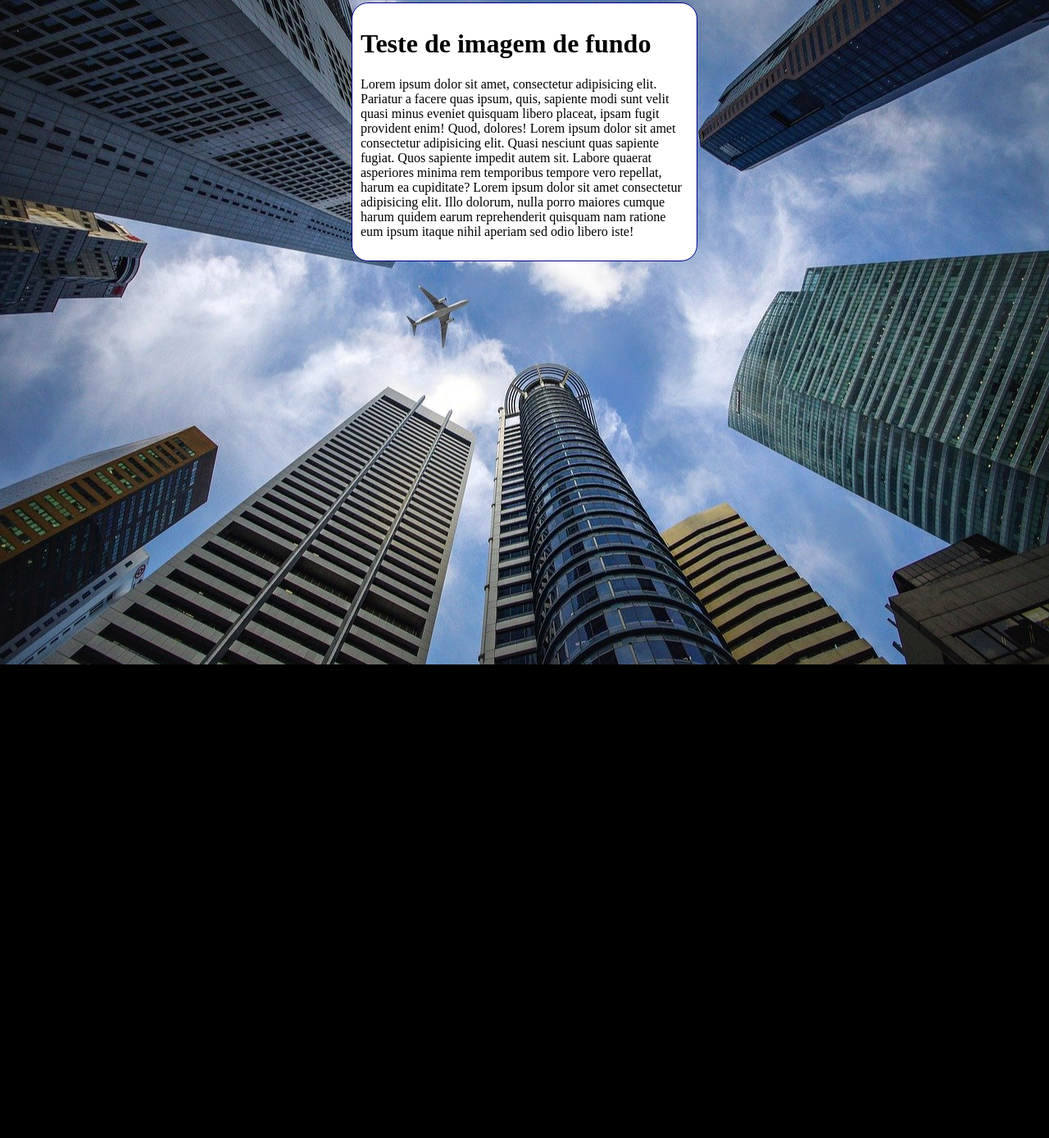
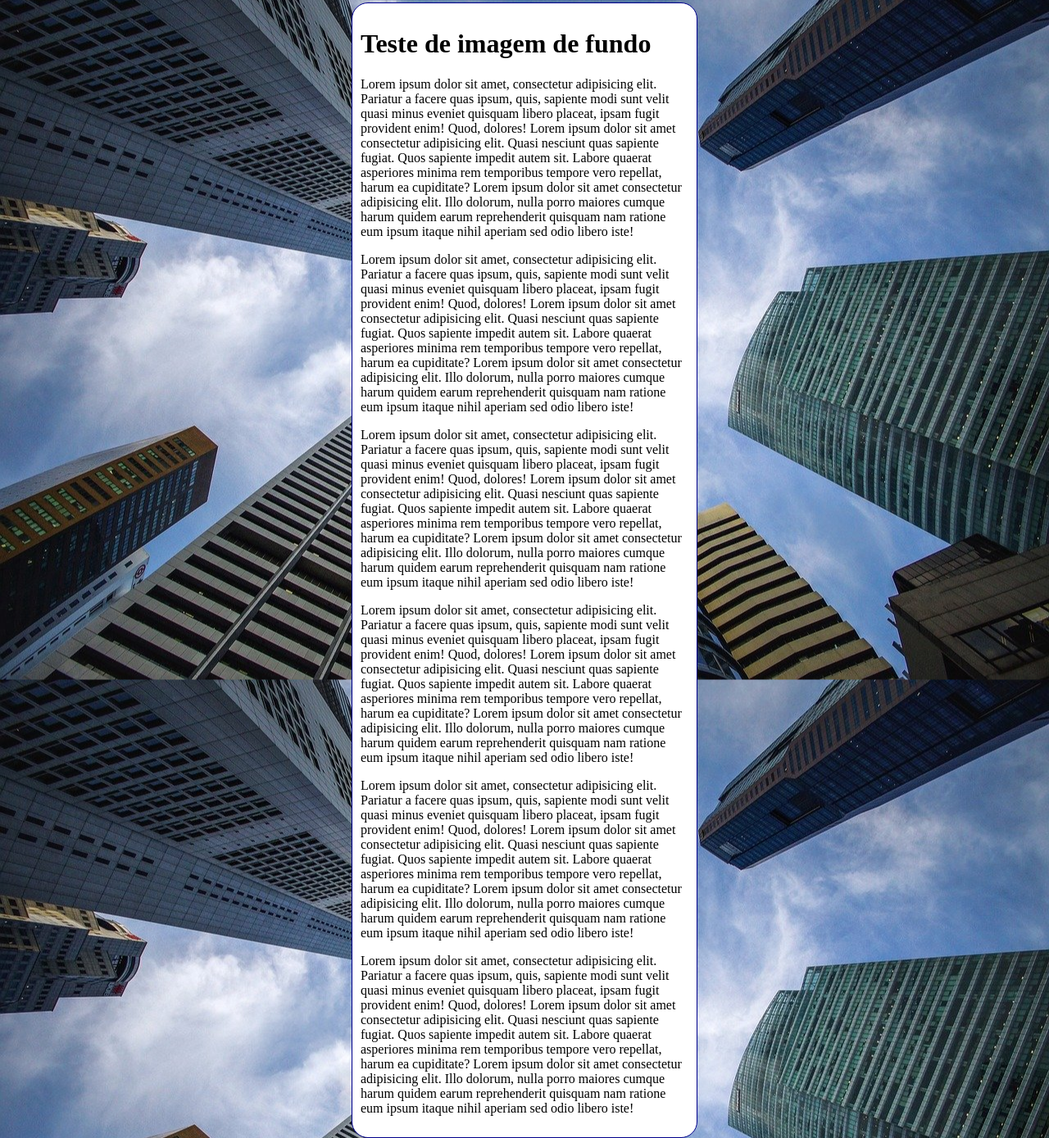
Before and after one commit to AlderlanCorrea/html-css, a plain HTML site: page exercicios/exe022/fundo006.html in a window 1280 px wide. Shown: the part 5-1394 px from the top of the page at 82% size. Before the commit the page ends 816 px from the top, so only its background shows below. Drawn offline with Linux system fonts and the light colour scheme.

Commit message:
Manipulando imagens

```diff
--- a/exercicios/exe022/fundo006.html
+++ b/exercicios/exe022/fundo006.html
@@ -10,7 +10,7 @@
             background-color: black;
             background-image: url("imagens/wallpaper002.jpg");
             background-position: center center;
-            background-repeat: no-repeat;
+            background-repeat: repeat;
             background-size: cover;
         }
 
@@ -28,6 +28,11 @@
     <main>
         <h1>Teste de imagem de fundo</h1>
         <p>Lorem ipsum dolor sit amet, consectetur adipisicing elit. Pariatur a facere quas ipsum, quis, sapiente modi sunt velit quasi minus eveniet quisquam libero placeat, ipsam fugit provident enim! Quod, dolores! Lorem ipsum dolor sit amet consectetur adipisicing elit. Quasi nesciunt quas sapiente fugiat. Quos sapiente impedit autem sit. Labore quaerat asperiores minima rem temporibus tempore vero repellat, harum ea cupiditate? Lorem ipsum dolor sit amet consectetur adipisicing elit. Illo dolorum, nulla porro maiores cumque harum quidem earum reprehenderit quisquam nam ratione eum ipsum itaque nihil aperiam sed odio libero iste!</p>
+        <p>Lorem ipsum dolor sit amet, consectetur adipisicing elit. Pariatur a facere quas ipsum, quis, sapiente modi sunt velit quasi minus eveniet quisquam libero placeat, ipsam fugit provident enim! Quod, dolores! Lorem ipsum dolor sit amet consectetur adipisicing elit. Quasi nesciunt quas sapiente fugiat. Quos sapiente impedit autem sit. Labore quaerat asperiores minima rem temporibus tempore vero repellat, harum ea cupiditate? Lorem ipsum dolor sit amet consectetur adipisicing elit. Illo dolorum, nulla porro maiores cumque harum quidem earum reprehenderit quisquam nam ratione eum ipsum itaque nihil aperiam sed odio libero iste!</p>
+        <p>Lorem ipsum dolor sit amet, consectetur adipisicing elit. Pariatur a facere quas ipsum, quis, sapiente modi sunt velit quasi minus eveniet quisquam libero placeat, ipsam fugit provident enim! Quod, dolores! Lorem ipsum dolor sit amet consectetur adipisicing elit. Quasi nesciunt quas sapiente fugiat. Quos sapiente impedit autem sit. Labore quaerat asperiores minima rem temporibus tempore vero repellat, harum ea cupiditate? Lorem ipsum dolor sit amet consectetur adipisicing elit. Illo dolorum, nulla porro maiores cumque harum quidem earum reprehenderit quisquam nam ratione eum ipsum itaque nihil aperiam sed odio libero iste!</p>
+        <p>Lorem ipsum dolor sit amet, consectetur adipisicing elit. Pariatur a facere quas ipsum, quis, sapiente modi sunt velit quasi minus eveniet quisquam libero placeat, ipsam fugit provident enim! Quod, dolores! Lorem ipsum dolor sit amet consectetur adipisicing elit. Quasi nesciunt quas sapiente fugiat. Quos sapiente impedit autem sit. Labore quaerat asperiores minima rem temporibus tempore vero repellat, harum ea cupiditate? Lorem ipsum dolor sit amet consectetur adipisicing elit. Illo dolorum, nulla porro maiores cumque harum quidem earum reprehenderit quisquam nam ratione eum ipsum itaque nihil aperiam sed odio libero iste!</p>
+        <p>Lorem ipsum dolor sit amet, consectetur adipisicing elit. Pariatur a facere quas ipsum, quis, sapiente modi sunt velit quasi minus eveniet quisquam libero placeat, ipsam fugit provident enim! Quod, dolores! Lorem ipsum dolor sit amet consectetur adipisicing elit. Quasi nesciunt quas sapiente fugiat. Quos sapiente impedit autem sit. Labore quaerat asperiores minima rem temporibus tempore vero repellat, harum ea cupiditate? Lorem ipsum dolor sit amet consectetur adipisicing elit. Illo dolorum, nulla porro maiores cumque harum quidem earum reprehenderit quisquam nam ratione eum ipsum itaque nihil aperiam sed odio libero iste!</p>
+        <p>Lorem ipsum dolor sit amet, consectetur adipisicing elit. Pariatur a facere quas ipsum, quis, sapiente modi sunt velit quasi minus eveniet quisquam libero placeat, ipsam fugit provident enim! Quod, dolores! Lorem ipsum dolor sit amet consectetur adipisicing elit. Quasi nesciunt quas sapiente fugiat. Quos sapiente impedit autem sit. Labore quaerat asperiores minima rem temporibus tempore vero repellat, harum ea cupiditate? Lorem ipsum dolor sit amet consectetur adipisicing elit. Illo dolorum, nulla porro maiores cumque harum quidem earum reprehenderit quisquam nam ratione eum ipsum itaque nihil aperiam sed odio libero iste!</p>
     </main>
 </body>
 </html>
```
